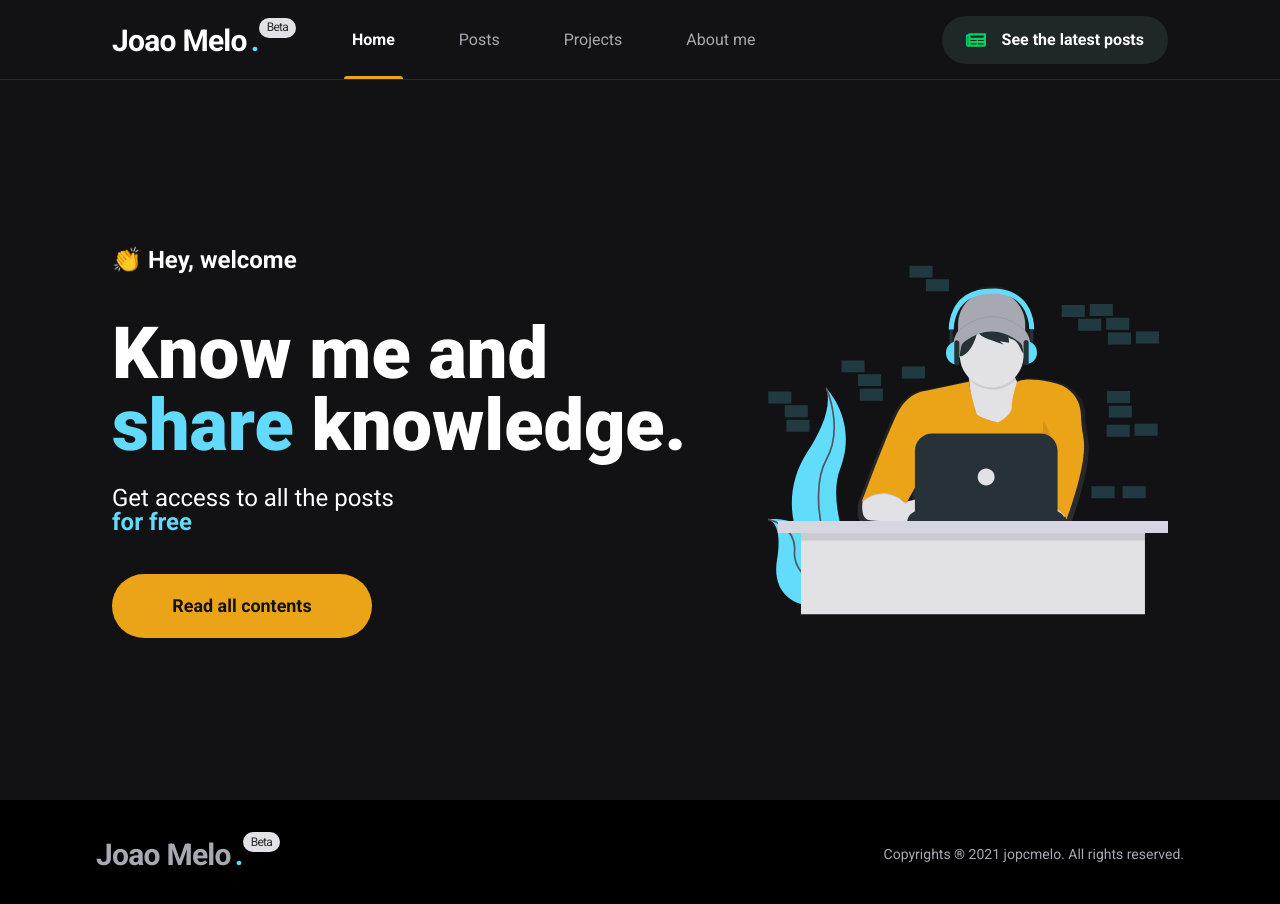
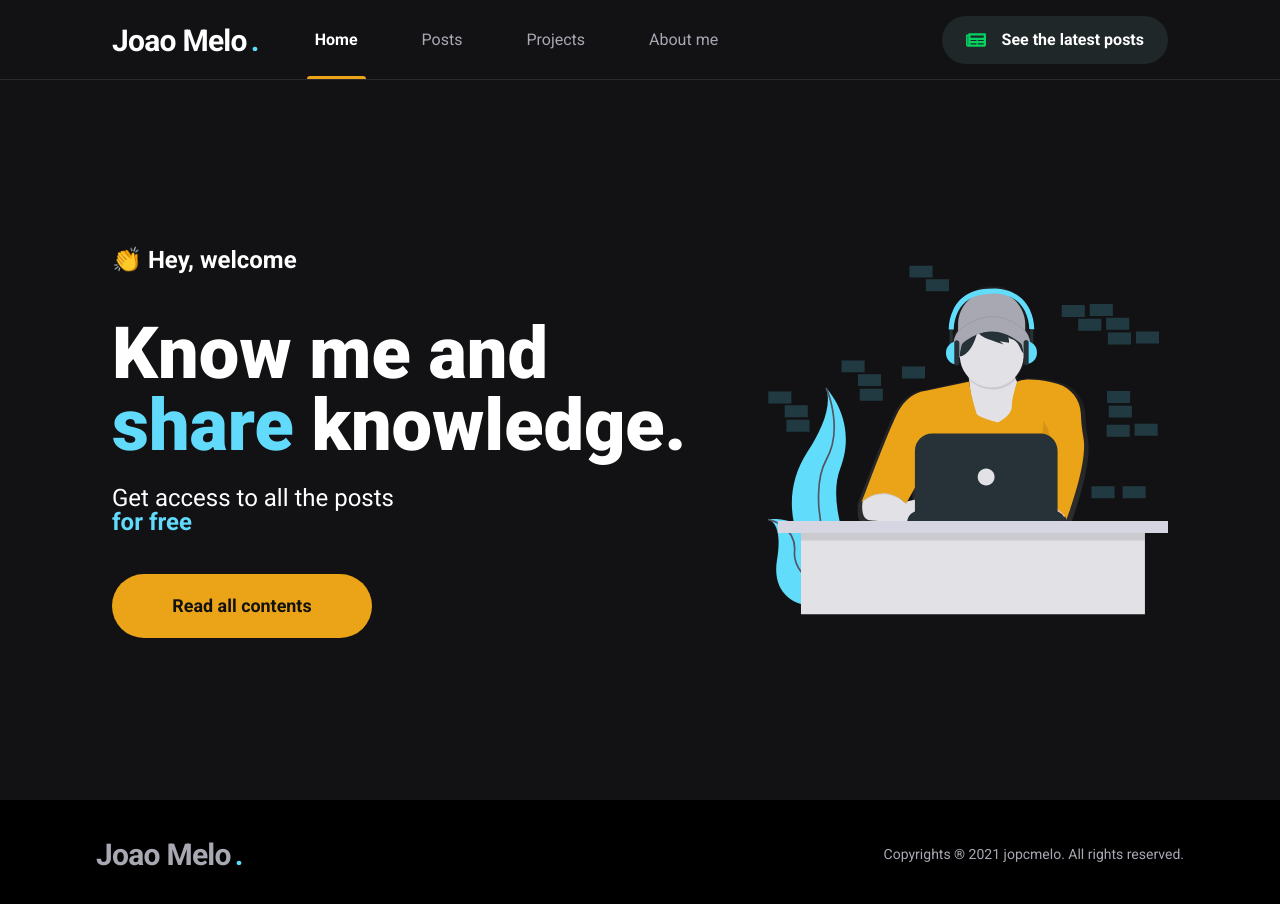
Before and after one commit to joaopcm/website, a Next.js app: page / in a window 1280 px wide. Shown: the top 904 px of the page. Built offline with nearby package versions, Linux system fonts and the light colour scheme.

Commit message:
feat: remove beta tag from logo

```diff
--- a/src/components/Header/Logo.tsx
+++ b/src/components/Header/Logo.tsx
@@ -1,4 +1,4 @@
-import { Tag, Text } from "@chakra-ui/react";
+import { Text } from "@chakra-ui/react";
 
 export function Logo() {
   return (
@@ -7,9 +7,6 @@ export function Logo() {
       <Text color="cyan.500" as="span" ml="1">
         .
       </Text>
-      <Tag size="sm" borderRadius="full">
-        Beta
-      </Tag>
     </Text>
   );
 }
```
